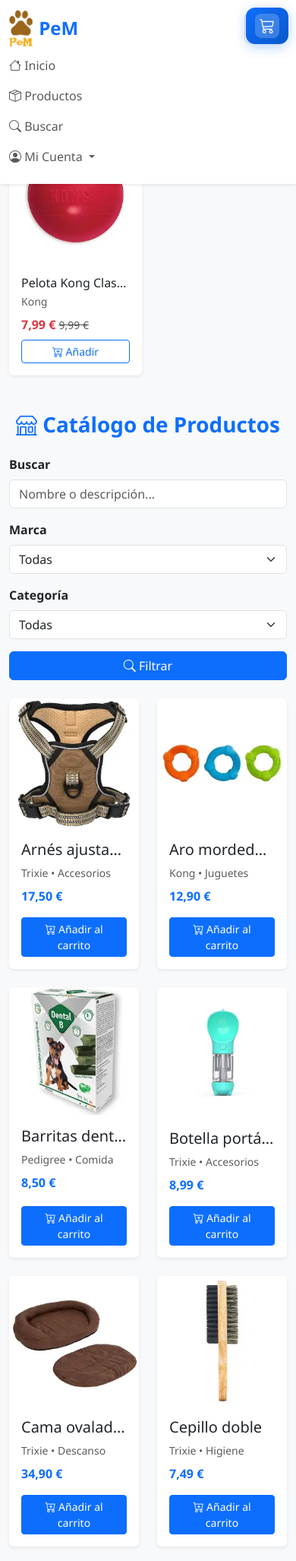
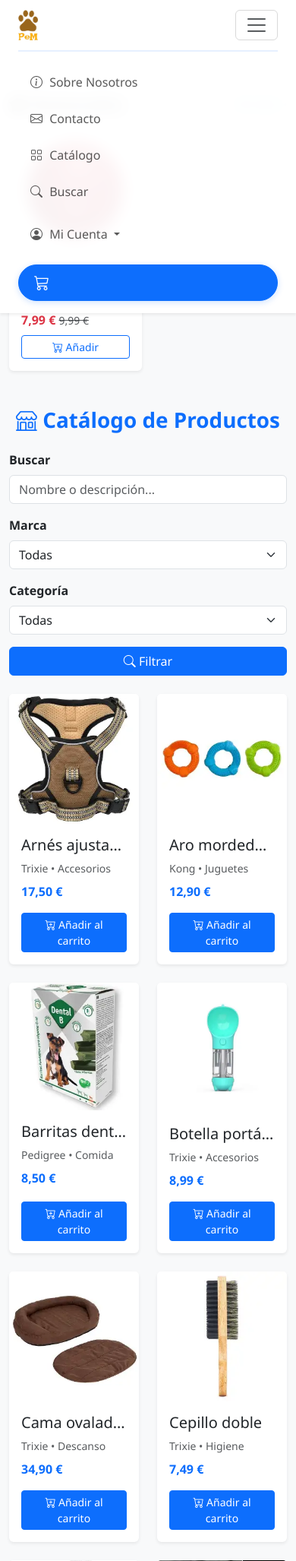
Before and after one commit to PDJ6975/PeM, a Django app: page / in a window 390 px wide, after a click that opens the changed part. Shown: the top 2054 px of the page at 76% size. Run offline with Django 5.2, Linux system fonts and the light colour scheme; the visitor is signed in with stand-in values (Sample User, id 1); data comes from the database, SQL or seed files in the repository; data that the repository does not hold is empty; some libraries are stand-ins or nearby versions.

Commit message:
refactor: mejorar estilos y estructura del carrito y navbar

```diff
--- a/core/static/css/main.css
+++ b/core/static/css/main.css
@@ -44,173 +44,108 @@
     left: 0;
     right: 0;
     z-index: 1040;
-    transition: box-shadow 0.3s ease;
+    transition: all 0.3s ease;
+    backdrop-filter: blur(10px);
+    background-color: rgba(255, 255, 255, 0.95) !important;
 }
 
 .navbar-brand {
     font-size: 1.5rem;
     transition: transform 0.3s ease;
+    font-weight: 700;
 }
 
 .navbar-brand:hover {
     transform: scale(1.05);
 }
 
+.navbar-brand img {
+    transition: transform 0.3s ease;
+}
+
+.navbar-brand:hover img {
+    transform: rotate(-5deg) scale(1.1);
+}
+
 .nav-link {
-    transition: color 0.3s ease;
+    transition: all 0.3s ease;
     font-weight: 500;
+    padding: 0.5rem 1rem !important;
+    border-radius: 8px;
+    position: relative;
 }
 
 .nav-link:hover {
     color: var(--primary-color) !important;
+    background-color: rgba(13, 110, 253, 0.1);
+}
+
+.nav-link i {
+    margin-right: 5px;
+    transition: transform 0.3s ease;
+}
+
+.nav-link:hover i {
+    transform: translateY(-2px);
+}
+
+/* Separador visual entre secciones del navbar */
+.navbar-nav:first-child {
+    padding-left: 2rem;
+    border-left: 2px solid rgba(13, 110, 253, 0.1);
+}
+
+.nav-item .btn-primary {
+    border-radius: 25px;
+    padding: 0.5rem 1.25rem;
+    font-weight: 600;
+    transition: all 0.3s ease;
+    box-shadow: 0 2px 8px rgba(13, 110, 253, 0.2);
+}
+
+.nav-item .btn-primary:hover {
+    transform: translateY(-2px);
+    box-shadow: 0 4px 12px rgba(13, 110, 253, 0.3);
 }
 
 /* ======================
-   Widget del Carrito (Superior)
+   Carrito en Navbar
    ====================== */
-.carrito-widget-top {
-    position: fixed;
-    top: 80px;
-    right: 20px;
-    z-index: 1050;
-    animation: slideInRight 0.5s ease-out;
-    transition: opacity 0.2s ease-out, transform 0.2s ease-out;
-}
-
-/* Ocultar widget cuando el offcanvas está abierto */
-.carrito-widget-top.hidden {
-    opacity: 0;
-    transform: translateX(120px);
-    pointer-events: none;
-}
-
-@keyframes slideInRight {
-    from {
-        transform: translateX(100%);
-        opacity: 0;
-    }
-    to {
-        transform: translateX(0);
-        opacity: 1;
-    }
-}
-
-.carrito-btn-modern {
-    display: flex;
-    align-items: center;
-    gap: 12px;
-    padding: 12px 20px;
-    background: linear-gradient(135deg, #0d6efd 0%, #0a58ca 100%);
-    border: none;
-    border-radius: 12px;
-    color: white;
-    font-weight: 500;
-    box-shadow: 0 4px 16px rgba(13, 110, 253, 0.3);
-    transition: all 0.3s cubic-bezier(0.4, 0, 0.2, 1);
-    cursor: pointer;
-    position: relative;
-    overflow: hidden;
-}
-
-.carrito-btn-modern::before {
-    content: '';
-    position: absolute;
-    top: 0;
-    left: -100%;
-    width: 100%;
-    height: 100%;
-    background: linear-gradient(90deg, transparent, rgba(255, 255, 255, 0.2), transparent);
-    transition: left 0.5s;
-}
-
-.carrito-btn-modern:hover::before {
-    left: 100%;
-}
-
-.carrito-btn-modern:hover {
-    transform: translateY(-2px);
-    box-shadow: 0 8px 24px rgba(13, 110, 253, 0.4);
-}
-
-.carrito-btn-modern:active {
-    transform: translateY(0);
-}
-
-.carrito-icon-wrapper {
-    position: relative;
-    display: flex;
-    align-items: center;
-    justify-content: center;
-    width: 40px;
-    height: 40px;
-    background: rgba(255, 255, 255, 0.2);
-    border-radius: 8px;
-    backdrop-filter: blur(10px);
-}
-
-.carrito-icon-wrapper i {
-    font-size: 1.5rem;
-    color: white;
-}
-
-.carrito-badge-modern {
-    position: absolute;
-    top: -6px;
-    right: -6px;
-    min-width: 20px;
-    height: 20px;
-    padding: 0 6px;
-    background: linear-gradient(135deg, #dc3545 0%, #c82333 100%);
-    color: white;
-    font-size: 0.7rem;
-    font-weight: bold;
-    border-radius: 10px;
-    display: flex;
-    align-items: center;
-    justify-content: center;
-    border: 2px solid white;
-    box-shadow: 0 2px 8px rgba(220, 53, 69, 0.4);
+#carritoBadge {
     animation: pulse 2s infinite;
 }
 
 @keyframes pulse {
     0%, 100% {
-        transform: scale(1);
+        transform: scale(1) translate(-50%, -50%);
     }
     50% {
-        transform: scale(1.1);
+        transform: scale(1.1) translate(-50%, -50%);
     }
-}
-
-.carrito-text {
-    display: flex;
-    flex-direction: column;
-    gap: 2px;
-    text-align: left;
-}
-
-.carrito-label {
-    font-size: 0.75rem;
-    opacity: 0.9;
-    text-transform: uppercase;
-    letter-spacing: 0.5px;
-}
-
-.carrito-total {
-    font-size: 1rem;
-    font-weight: bold;
-    letter-spacing: -0.5px;
 }
 
 /* ======================
    Offcanvas del Carrito
    ====================== */
 .offcanvas {
-    width: 400px !important;
+    width: 500px !important;
+    max-width: 90vw;
 }
 
 .offcanvas-footer {
     background-color: var(--light-color);
+}
+
+/* Ocultar spinners del input de cantidad */
+.input-cantidad::-webkit-outer-spin-button,
+.input-cantidad::-webkit-inner-spin-button {
+    -webkit-appearance: none;
+    margin: 0;
+}
+
+.input-cantidad[type=number] {
+    -moz-appearance: textfield;
+    appearance: textfield;
 }
 
 /* ======================
@@ -239,48 +174,49 @@
 /* ======================
    Responsive
    ====================== */
-@media (max-width: 768px) {
-    .carrito-widget-top {
-        top: 10px;
-        right: 10px;
+@media (max-width: 991px) {
+    .navbar-nav:first-child {
+        border-left: none;
+        padding-left: 0;
+        border-top: 2px solid rgba(13, 110, 253, 0.1);
+        padding-top: 1rem;
+        margin-top: 0.5rem;
     }
 
-    .carrito-btn-modern {
-        padding: 10px 14px;
-        gap: 8px;
+    .nav-link {
+        margin: 0.25rem 0;
     }
 
-    .carrito-icon-wrapper {
-        width: 36px;
-        height: 36px;
+    .nav-item .btn-primary {
+        width: 100%;
+        margin-top: 1rem;
+    }
+}
+
+@media (max-width: 768px) {
+    .offcanvas {
+        width: 100% !important;
     }
 
-    .carrito-icon-wrapper i {
+    .navbar-brand {
         font-size: 1.25rem;
     }
 
-    .carrito-text {
-        display: none;
-    }
-
-    .offcanvas {
-        width: 100% !important;
-    }
-}
-
-@media (max-width: 480px) {
-    .carrito-btn-modern {
-        padding: 8px 12px;
-    }
-
-    .carrito-icon-wrapper {
-        width: 32px;
-        height: 32px;
+    .navbar-brand img {
+        height: 40px !important;
     }
 }
 
 @media (max-width: 576px) {
-    .main-content {
+    main.main-content {
         padding: 1rem 0;
     }
+
+    body {
+        padding-top: 60px;
+    }
+
+    .navbar {
+        padding: 0.5rem 0;
+    }
 }
--- a/core/static/js/carrito.js
+++ b/core/static/js/carrito.js
@@ -139,12 +139,6 @@
     if (totalElement) {
         totalElement.textContent = formatearPrecio(subtotal);
     }
-
-    // Actualizar también el total en el widget superior
-    const totalWidgetElement = document.getElementById('carritoTotalWidget');
-    if (totalWidgetElement) {
-        totalWidgetElement.textContent = formatearPrecio(subtotal);
-    }
 }
 
 /**
@@ -187,8 +181,8 @@
 
     return `
         <div class="list-group-item py-3" data-producto-id="${item.producto.id}">
-            <div class="row align-items-center">
-                <div class="col-3">
+            <div class="row align-items-center g-2">
+                <div class="col-2">
                     <img src="${imagenUrl}" alt="${item.producto.nombre}"
                          class="img-fluid rounded" style="max-height: 60px; object-fit: cover;">
                 </div>
@@ -200,8 +194,9 @@
                         ${item.producto.tiene_oferta ? '<span class="badge bg-success ms-1">Oferta</span>' : ''}
                     </div>
                 </div>
-                <div class="col-3 text-end">
-                    <div class="input-group input-group-sm mb-2">
+                <div class="col-4">
+                    <div class="d-flex flex-column align-items-end gap-2">
+                        <div class="input-group input-group-sm" style="width: fit-content;">
                             <button class="btn btn-outline-secondary btn-cantidad-menos"
                                     data-producto-id="${item.producto.id}"
                                     data-cantidad="${item.cantidad}">
@@ -219,13 +214,14 @@
                                 <i class="bi bi-plus"></i>
                             </button>
                         </div>
-                    <small class="d-block text-muted mb-2">
+                        <small class="text-muted">
                             Subtotal: ${formatearPrecio(item.subtotal)}
                         </small>
                         <button class="btn btn-sm btn-outline-danger btn-eliminar"
                                 data-producto-id="${item.producto.id}">
                             <i class="bi bi-trash"></i>
                         </button>
+                    </div>
                 </div>
             </div>
         </div>
@@ -275,12 +271,14 @@
     document.querySelectorAll('.input-cantidad').forEach(input => {
         input.addEventListener('change', async (e) => {
             const productoId = parseInt(e.target.dataset.productoId);
-            const nuevaCantidad = parseInt(e.target.value);
-            if (nuevaCantidad >= 1) {
+            let nuevaCantidad = parseInt(e.target.value);
+
+            // Validar y corregir cantidad inválida
+            if (isNaN(nuevaCantidad) || nuevaCantidad < 1) {
+                nuevaCantidad = 1;
+            }
+
             await manejarCambioCantidad(productoId, nuevaCantidad);
-            } else {
-                e.target.value = 1;
-            }
         });
     });
 
@@ -394,32 +392,9 @@
         const resultado = await obtenerCarrito();
         renderizarCarrito(resultado);
 
-        // Configurar eventos del offcanvas
-        configurarEventosOffcanvas();
-
         console.log('Carrito inicializado correctamente');
     } catch (error) {
         console.error('Error al inicializar carrito:', error);
-    }
-}
-
-/**
- * Configura los eventos del offcanvas para ocultar/mostrar el widget
- */
-function configurarEventosOffcanvas() {
-    const offcanvasElement = document.getElementById('carritoOffcanvas');
-    const widgetElement = document.querySelector('.carrito-widget-top');
-
-    if (offcanvasElement && widgetElement) {
-        // Cuando empieza a abrirse el offcanvas, ocultar el widget inmediatamente
-        offcanvasElement.addEventListener('show.bs.offcanvas', () => {
-            widgetElement.classList.add('hidden');
-        });
-
-        // Cuando se cierra el offcanvas, mostrar el widget
-        offcanvasElement.addEventListener('hidden.bs.offcanvas', () => {
-            widgetElement.classList.remove('hidden');
-        });
     }
 }
 
--- a/core/templates/partials/carrito_widget.html
+++ b/core/templates/partials/carrito_widget.html
@@ -1,19 +1,4 @@
 {% load static %}
-
-<!-- Widget del carrito -->
-<div class="carrito-widget-top" id="carritoWidget">
-    <button class="carrito-btn-modern" type="button" data-bs-toggle="offcanvas"
-            data-bs-target="#carritoOffcanvas" aria-controls="carritoOffcanvas">
-        <div class="carrito-icon-wrapper">
-            <i class="bi bi-cart3"></i>
-            <span class="carrito-badge-modern" id="carritoBadge">0</span>
-        </div>
-        <div class="carrito-text">
-            <span class="carrito-label">Mi Carrito</span>
-            <span class="carrito-total" id="carritoTotalWidget">0,00 €</span>
-        </div>
-    </button>
-</div>
 
 <!-- Panel lateral del carrito -->
 <div class="offcanvas offcanvas-end" tabindex="-1" id="carritoOffcanvas" aria-labelledby="carritoOffcanvasLabel">
@@ -27,7 +12,6 @@
     <div class="offcanvas-body p-0">
         <!-- Contenido del carrito -->
         <div id="carritoContenido">
-            <!-- Aquí se cargarán los productos del carrito dinámicamente -->
             <div class="text-center py-5 text-muted">
                 <i class="bi bi-cart-x display-1"></i>
                 <p class="mt-3">Tu carrito está vacío</p>
--- a/core/templates/partials/footer.html
+++ b/core/templates/partials/footer.html
@@ -39,7 +39,7 @@
 
         <div class="text-center small text-white-50">
             <p class="mb-0">
-                &copy; 2024 PeM - Juguetes para Mascotas. Todos los derechos reservados.
+                &copy; 5 PeM - Juguetes para Mascotas. Todos los derechos reservados.
             </p>
         </div>
     </div>
--- a/core/templates/partials/header.html
+++ b/core/templates/partials/header.html
@@ -1,11 +1,10 @@
 {% load static %}
 
 <nav class="navbar navbar-expand-lg navbar-light bg-white shadow-sm">
-  <div class="container">
+  <div class="container-fluid px-4">
     <!-- Logo -->
     <a class="navbar-brand fw-bold text-primary d-flex align-items-center" href="{% url 'home' %}">
       <img src="{% static 'core/img/logo.png' %}" alt="PeM" height="48" class="me-2">
-      <span>PeM</span>
     </a>
 
     <!-- Mobile Toggle -->
@@ -16,15 +15,21 @@
 
     <!-- Links -->
     <div class="collapse navbar-collapse" id="navbarNav">
-      <ul class="navbar-nav ms-auto mb-2 mb-lg-0">
+      <!-- Links izquierda (después del logo) -->
+      <ul class="navbar-nav me-auto mb-2 mb-lg-0">
         <li class="nav-item">
-          <a class="nav-link" href="{% url 'home' %}">
-            <i class="bi bi-house"></i> Inicio
+          <a class="nav-link" href="#">
+            <i class="bi bi-info-circle"></i> Sobre Nosotros
           </a>
         </li>
         <li class="nav-item">
           <a class="nav-link" href="#">
-            <i class="bi bi-box-seam"></i> Productos
+            <i class="bi bi-envelope"></i> Contacto
+          </a>
+        </li>
+        <li class="nav-item">
+          <a class="nav-link" href="#">
+            <i class="bi bi-grid"></i> Catálogo
           </a>
         </li>
         <li class="nav-item">
@@ -32,6 +37,10 @@
             <i class="bi bi-search"></i> Buscar
           </a>
         </li>
+      </ul>
+
+      <!-- Links derecha (sesión y carrito) -->
+      <ul class="navbar-nav ms-auto mb-2 mb-lg-0 align-items-lg-center">
         {% if user.is_authenticated %}
         <li class="nav-item dropdown">
             <a class="nav-link dropdown-toggle" href="#" id="userDropdown" role="button"
@@ -39,7 +48,6 @@
             <i class="bi bi-person-circle"></i> Mi Cuenta
             </a>
             <ul class="dropdown-menu dropdown-menu-end" aria-labelledby="userDropdown">
-            <li><a class="dropdown-item" href="#">Mi Perfil</a></li>
             <li><a class="dropdown-item" href="#">Mis Pedidos</a></li>
             <li><hr class="dropdown-divider"></li>
             <li><a class="dropdown-item text-danger" href="{% url 'logout' %}">Cerrar Sesión</a></li>
@@ -52,6 +60,23 @@
             </a>
         </li>
         {% endif %}
+
+        <!-- Carrito -->
+        <li class="nav-item ms-lg-2">
+          <button class="btn btn-primary d-flex align-items-center gap-2 position-relative"
+                  type="button"
+                  data-bs-toggle="offcanvas"
+                  data-bs-target="#carritoOffcanvas"
+                  aria-controls="carritoOffcanvas">
+            <i class="bi bi-cart3 fs-5"></i>
+            <span class="d-none d-lg-inline">Carrito</span>
+            <span class="position-absolute top-0 start-100 translate-middle badge rounded-pill bg-danger"
+                  id="carritoBadge"
+                  style="font-size: 0.7rem;">
+              0
+            </span>
+          </button>
+        </li>
       </ul>
     </div>
   </div>
```
Also changed, not shown: core/templates/core/perfil.html (deleted, +0 -11 lines). Lines whose indentation alone changed are shown as unchanged.
